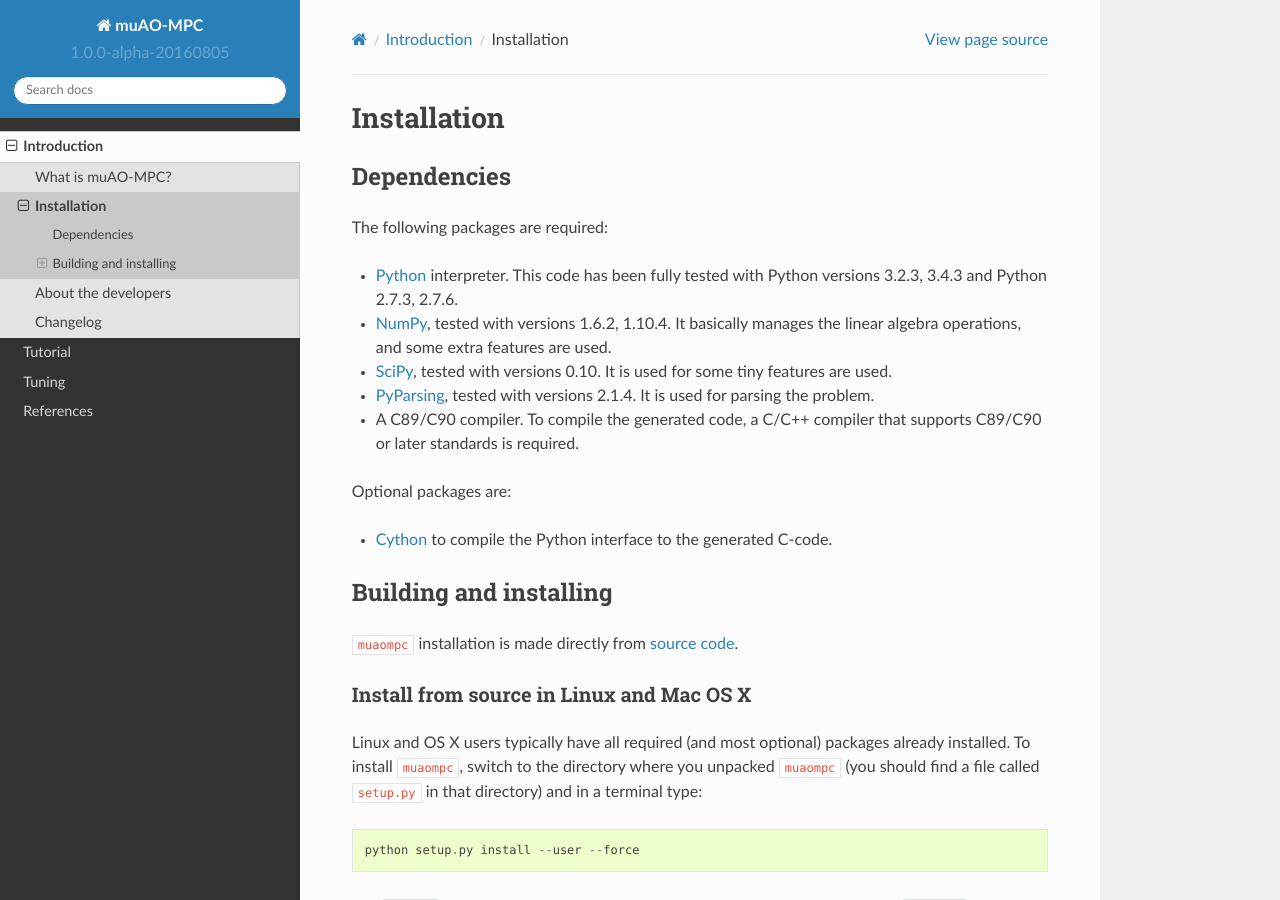
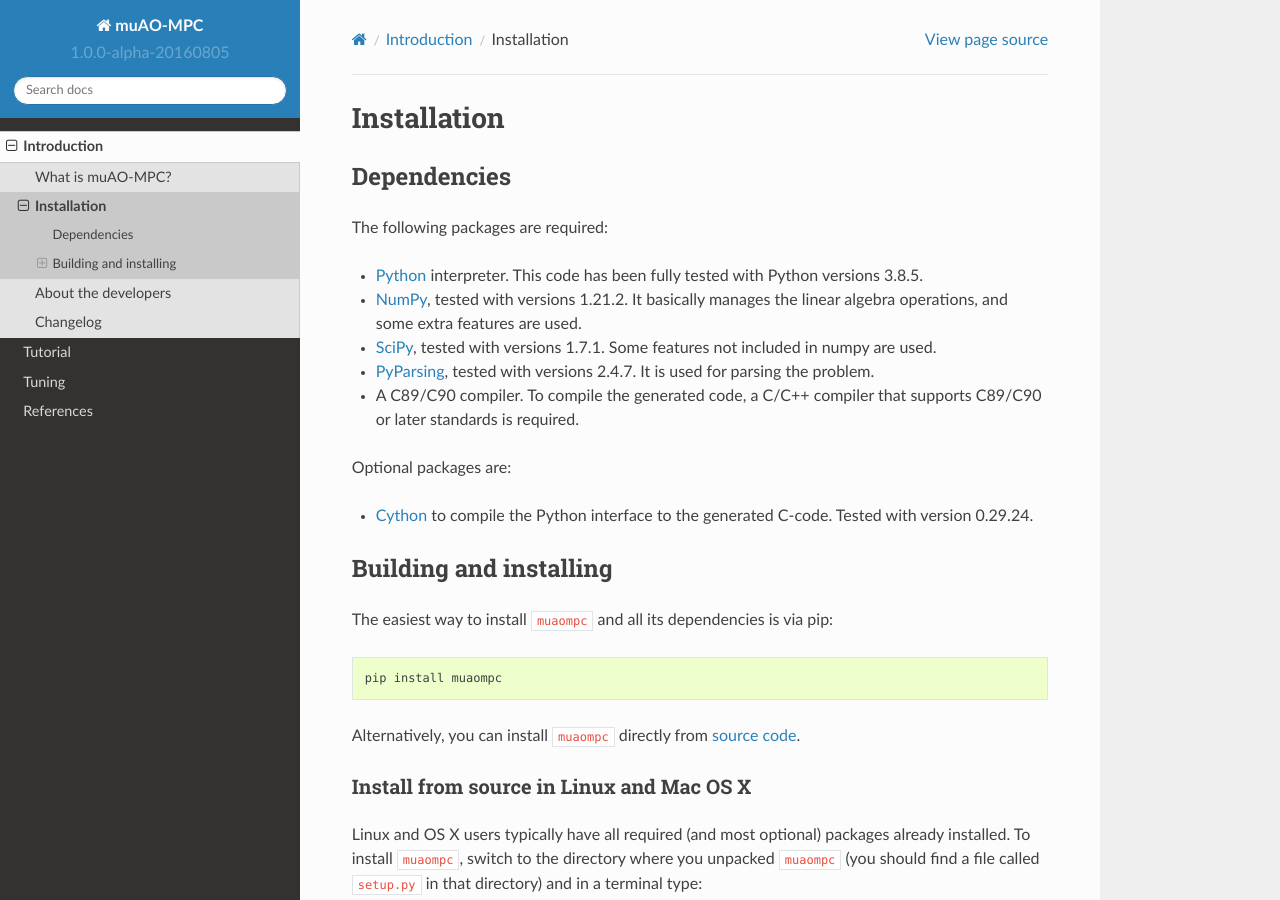
Before and after one commit to muaompc/muaompc, a Sphinx documentation site: the page built from doc/intro.install.rst, in a window 1280 px wide and 900 px high. Built offline with Sphinx 7.4.7 and the Read the Docs theme 2.0.0, drawn with Linux system fonts in a browser that asks for light colours; formulas are drawn with MathJax 3.

Commit message:
Update documentation to beta version

```diff
--- a/doc/index.rst
+++ b/doc/index.rst
@@ -8,14 +8,14 @@
 
 .. warning::
 
-   *muAO-MPC* is on an early alpha-stage development. Some
+   *muAO-MPC* is on beta. Some
    functionality is still quite fragile. See the list of :ref:`intro.known_issues` for details.
 
 
 .. warning::
 
    This document is still a work in progress. If you find errors, or have
-   any comments, please contact Pablo Zometa at :math:`pablo.zometa@ovgu.de`.
+   any comments, please create an issue in the `github repository <https://github.com/muaompc/muaompc>`_
 
 .. toctree::
    :maxdepth: 2
--- a/doc/intro.about.rst
+++ b/doc/intro.about.rst
@@ -4,4 +4,5 @@
 
 :math:`\muaompc` has been developed at the Laboratory for System Theory and Automatic Control, Institute for Automation Engineering, Otto-von-Guericke University Magdeburg, Germany. The main authors are Pablo Zometa, Markus Kögel and Rolf Findeisen. Additional contributions were made by Sankar Datta, Sebastian Hörl, and Yurii Pavlovskyi.
 
-If you have some comment, suggestions, bug reports, etc. please contact Pablo Zometa at :math:`pablo.zometa@ovgu.de`.
+If you have some comment, suggestions, bug reports, etc.
+please create an issue in the `github repository <https://github.com/muaompc/muaompc>`_
--- a/doc/intro.install.rst
+++ b/doc/intro.install.rst
@@ -8,17 +8,16 @@
 The following packages are required:
 
 * `Python <http://www.python.org/download/releases/>`_ interpreter.
-  This code has been fully tested with Python versions 3.2.3, 3.4.3 and
-  Python 2.7.3, 2.7.6.
+  This code has been fully tested with Python versions 3.8.5.
 
-* `NumPy <http://www.numpy.org>`_, tested with versions 1.6.2, 1.10.4.
+* `NumPy <http://www.numpy.org>`_, tested with versions 1.21.2.
   It basically manages the linear
   algebra operations, and some extra features are used.
 
-* `SciPy <http://www.scipy.org>`_, tested with versions 0.10.
-  It is used for some tiny features are used.
+* `SciPy <http://www.scipy.org>`_, tested with versions 1.7.1.
+  Some features not included in numpy are used.
 
-* `PyParsing <http://pyparsing.wikispaces.com>`_, tested with versions 2.1.4.
+* `PyParsing <http://pyparsing.wikispaces.com>`_, tested with versions 2.4.7.
   It is used for parsing the problem.
 
 * A C89/C90 compiler.
@@ -28,12 +27,17 @@
 Optional packages are:
 
 * `Cython <http://cython.org/>`_ to compile the Python interface to the
-  generated C-code.
+  generated C-code. Tested with version 0.29.24.
 
 Building and installing
 =======================
 
-``muaompc`` installation is made directly from `source code <http://ifatwww.et.uni-magdeburg.de/syst/mpctool/#download>`_.
+The easiest way to install ``muaompc`` and all its dependencies is via pip::
+
+  pip install muaompc
+
+
+Alternatively, you can install ``muaompc`` directly from `source code <https://github.com/muaompc/muaompc>`_.
 
 Install from source in Linux and Mac OS X
 -----------------------------------------
--- a/doc/intro.whatis.rst
+++ b/doc/intro.whatis.rst
@@ -5,7 +5,7 @@
 :math:`\muaompc` is a code and data generation tool for
 model predictive control.
 :math:`\muaompc` is free software released under the terms
-of the GNU general public license version 3 (GPLv3).
+of the 3-clause BSD license.
 
 :math:`\muaompc` mainly consists of the ``muaompc`` Python package.
 
```
Also changed, not shown: doc/intro.changelog.rst (+10 -5 lines), doc/tutor.basic.rst (+12 -3 lines).
